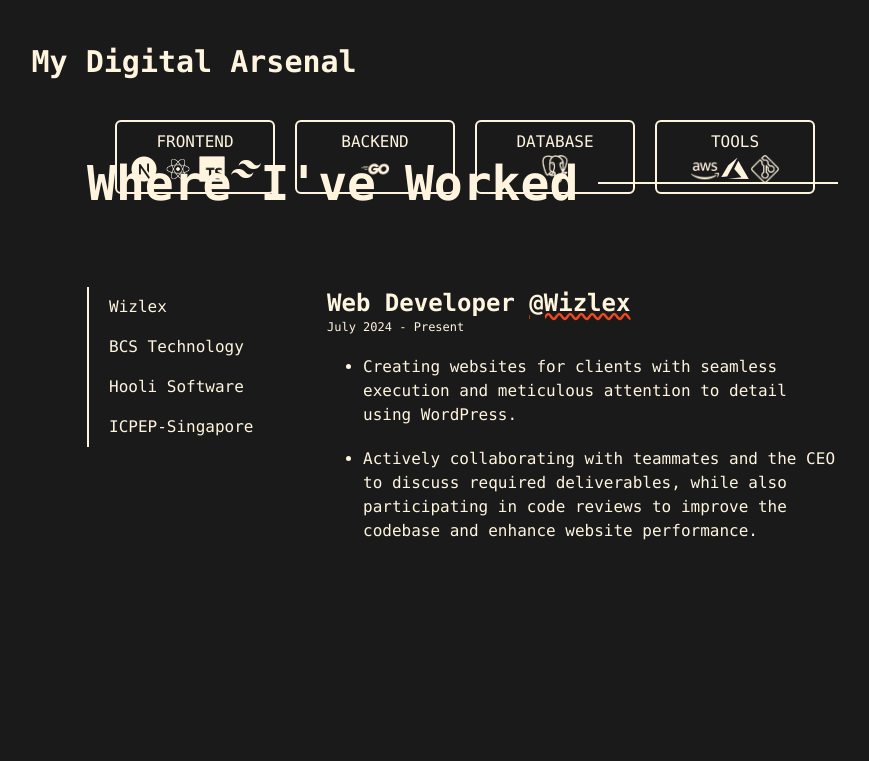
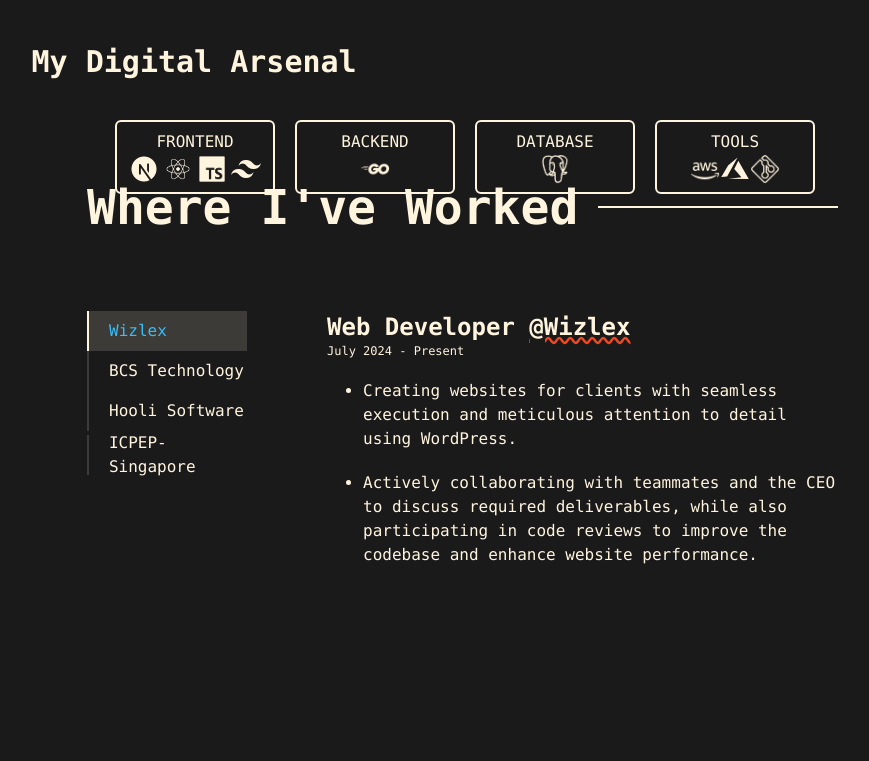
Before and after one commit to erika-mn/erika.dev, a Next.js app: page / in a window 1280 px wide. Shown: the part 1399-2160 px from the top of the page, without its empty margins (175-1044 px from the left). Built offline with nearby package versions, Linux system fonts and the light colour scheme.

Commit message:
initial design

```diff
--- a/app/pages/GetInTouch.tsx
+++ b/app/pages/GetInTouch.tsx
@@ -4,14 +4,14 @@
 
 const GetInTouch = () => {
   return (
-    <div className='mt-[25rem] flex flex-col items-center justify-center text-center font-mono min-h-screen '>
+    <div className='mt-[25rem] flex flex-col items-center justify-center text-center font-mono min-h-[35vh]'>
       <h1 className='text-5xl font-bold'>Get In Touch</h1>
       <p className='my-5'>
         Got a tech challenge, project idea, or just want to talk code? <br />{' '}
         I&rsquo;m all ears! Let&rsquo;s connect and build something great.
       </p>
       <Button btnName='Say Hello' />
-      <Footer />
+      {/* <Footer /> */}
     </div>
   );
 };
--- a/app/pages/WorkingExp.tsx
+++ b/app/pages/WorkingExp.tsx
@@ -22,7 +22,7 @@
   };
 
   return (
-    <div className='flex justify-center min-h-[79vh] font-mono mt-10'>
+    <div className='flex justify-center min-h-[79vh] font-mono mt-[4rem]'>
       <div>
         <div className='flex items-center gap-5 mt-[4rem]'>
           <h1 className='text-5xl font-bold'>Where I&apos;ve Worked</h1>
@@ -31,35 +31,63 @@
         <div className='mt-[5rem] flex'>
           <div className='w-[15rem]'>
             <div
-              className={`flex items-center cursor-pointer gap-2 hover:bg-gray-200 ${
+              className={`flex items-center cursor-pointer gap-2 text-primary hover:bg-primary hover:bg-opacity-15 w-[10rem] ${
                 isCompany === 'Wizlex'
-                  ? 'text-[#FFF4DE]'
-                  : 'text-blue-200 bg-gray-200'
+                  ? 'text-tertiary bg-opacity-15 bg-primary'
+                  : 'text-primary'
               }`}
               onClick={() => setCompany('Wizlex')}
             >
-              <div className='h-[2.5rem] w-0.5 bg-primary mr-3' />
+              <div
+                className={`h-[2.5rem] w-0.5 bg-primary mr-3 ${
+                  isCompany === 'Wizlex' ? 'bg-primary' : ' bg-opacity-15'
+                }`}
+              />
               Wizlex
             </div>
             <div
-              className='flex items-center cursor-pointer gap-2 text-[#FFF4DE]'
+              className={`flex items-center cursor-pointer gap-2 text-primary hover:bg-primary hover:bg-opacity-15 w-[10rem] ${
+                isCompany === 'BCS'
+                  ? 'text-tertiary bg-opacity-15 bg-primary'
+                  : 'text-primary'
+              }`}
               onClick={() => setCompany('BCS')}
             >
-              <div className='h-[2.5rem] w-0.5 bg-primary mr-3 text-[#FFF4DE]' />
+              <div
+                className={`h-[2.5rem] w-0.5 bg-primary mr-3 ${
+                  isCompany === 'BCS' ? 'bg-primary' : ' bg-opacity-15'
+                }`}
+              />
               BCS Technology
             </div>
             <div
-              className='flex items-center cursor-pointer gap-2 text-[#FFF4DE]'
+              className={`flex items-center cursor-pointer gap-2 text-primary hover:bg-primary hover:bg-opacity-15 w-[10rem] ${
+                isCompany === 'Hooli'
+                  ? 'text-tertiary bg-opacity-15 bg-primary'
+                  : 'text-primary'
+              }`}
               onClick={() => setCompany('Hooli')}
             >
-              <div className='h-[2.5rem] w-0.5 bg-primary mr-3 text-[#FFF4DE]' />
+              <div
+                className={`h-[2.5rem] w-0.5 bg-primary mr-3 ${
+                  isCompany === 'Hooli' ? 'bg-primary' : ' bg-opacity-15'
+                }`}
+              />{' '}
               Hooli Software
             </div>
             <div
-              className='flex items-center cursor-pointer gap-2 text-[#FFF4DE]'
+              className={`flex items-center cursor-pointer gap-2 text-primary hover:bg-primary hover:bg-opacity-15 w-[10rem] ${
+                isCompany === 'ICPEP'
+                  ? 'text-tertiary bg-opacity-15 bg-primary'
+                  : 'text-primary'
+              }`}
               onClick={() => setCompany('ICPEP')}
             >
-              <div className='h-[2.5rem] w-0.5 bg-primary mr-3 text-[#FFF4DE]' />
+              <div
+                className={`h-[2.5rem] w-0.5 bg-primary mr-3 ${
+                  isCompany === 'ICPEP' ? 'bg-primary' : ' bg-opacity-15'
+                }`}
+              />{' '}
               ICPEP-Singapore
             </div>
           </div>
--- a/tailwind.config.ts
+++ b/tailwind.config.ts
@@ -17,6 +17,7 @@
     colors: {
       primary: '#FFF4DE',
       secondary: '#64FFDA',
+      tertiary: '#38BDF8',
     },
   },
   plugins: [],
```
